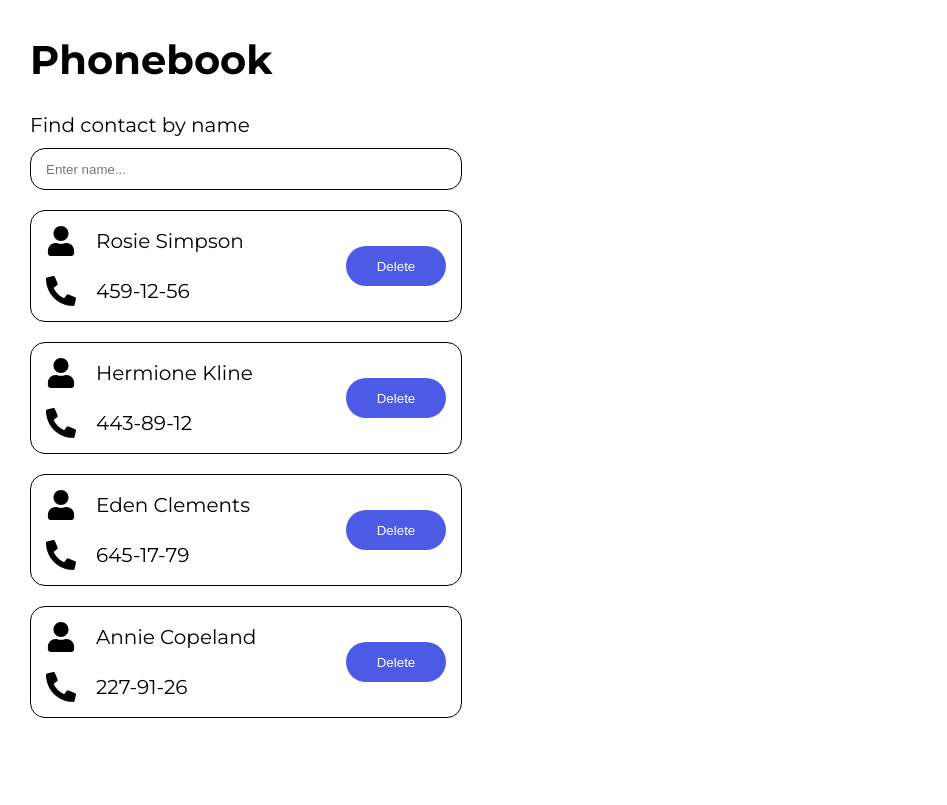
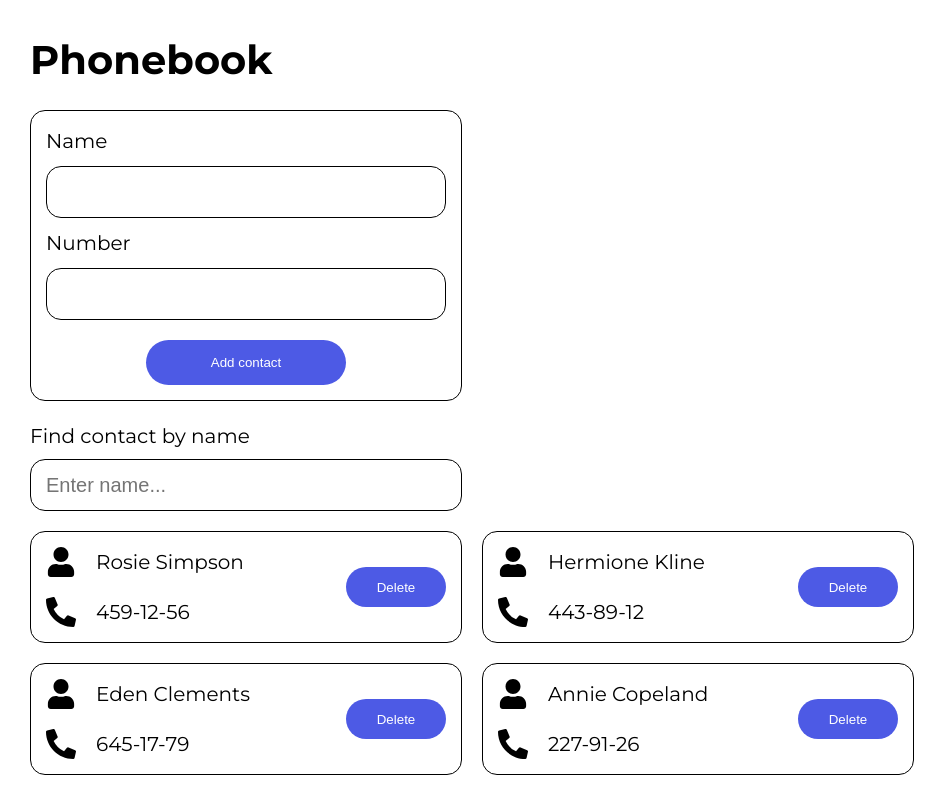
Before and after one commit to FedorovaElizaveta/goit-react-hw-03, a React (Vite) app: page / in a window 1280 px wide. Shown: the whole page, without its empty margins (0-947 px from the left). Built offline with nearby package versions, Linux system fonts and the light colour scheme.

Commit message:
Steps 3-5 completed

```diff
--- a/package.json
+++ b/package.json
@@ -11,6 +11,7 @@
   },
   "dependencies": {
     "formik": "^2.4.6",
+    "nanoid": "^5.0.7",
     "react": "^18.2.0",
     "react-dom": "^18.2.0",
     "react-icons": "^5.2.1",
--- a/src/App.jsx
+++ b/src/App.jsx
@@ -6,9 +6,16 @@ import SearchBox from "./components/SearchBox/SearchBox";
 import data from "./data.json";
 
 function App() {
-  const [contacts, setContacts] = useState(data);
+  const [contacts, setContacts] = useState(() => {
+    const currentContacts = localStorage.getItem("contacts");
+    return currentContacts ? JSON.parse(currentContacts) : data;
+  });
+  const [filteredContacts, setFilteredContacts] = useState([]);
   const [filter, setFilter] = useState("");
-  const [filteredContacts, setFilteredContacts] = useState(data);
+
+  useEffect(() => {
+    localStorage.setItem("contacts", JSON.stringify(contacts));
+  }, [contacts]);
 
   const handleChange = (event) => {
     const inputValue = event.target.value.toLowerCase().trim();
@@ -22,12 +29,21 @@ function App() {
     setFilteredContacts(filtredContacts);
   }, [filter, contacts]);
 
+  const handleSubmit = (newContact) => {
+    setContacts((contacts) => [...contacts, newContact]);
+  };
+
+  const deleteContact = (id) => {
+    const updatedContacts = contacts.filter((contact) => contact.id !== id);
+    setContacts(updatedContacts);
+  };
+
   return (
     <div>
       <h1>Phonebook</h1>
-      <ContactForm />
+      <ContactForm submit={handleSubmit} />
       <SearchBox handleChange={handleChange} />
-      <ContactList contacts={filteredContacts} />
+      <ContactList contacts={filteredContacts} deleteContact={deleteContact} />
     </div>
   );
 }
--- a/src/components/Contact/Contact.jsx
+++ b/src/components/Contact/Contact.jsx
@@ -2,12 +2,12 @@ import css from "./Contact.module.css";
 import { FaUser } from "react-icons/fa";
 import { FaPhoneAlt } from "react-icons/fa";
 
-const Contact = ({ contact }) => {
+const Contact = ({ contact, deleteContact }) => {
   const { name, number } = contact;
 
   return (
-    <li className={css.contactCardContainer}>
-      <div className={css.t}>
+    <li className={css.contactCardItem}>
+      <div className={css.contactCardContainer}>
         <div className={css.contactCardInfo}>
           <FaUser size={30} />
           <p>{name}</p>
@@ -17,7 +17,11 @@ const Contact = ({ contact }) => {
           <p>{number}</p>
         </div>
       </div>
-      <button className={css.contactCardBtn} type="button">
+      <button
+        onClick={() => deleteContact(contact.id)}
+        type="button"
+        className={css.contactCardBtn}
+      >
         Delete
       </button>
     </li>
--- a/src/components/Contact/Contact.module.css
+++ b/src/components/Contact/Contact.module.css
@@ -1,4 +1,4 @@
-.contactCardContainer {
+.contactCardItem {
   display: flex;
   align-items: center;
   justify-content: space-between;
@@ -6,6 +6,12 @@
   padding: 15px;
   border: 1px solid #000;
   border-radius: 15px;
+}
+
+.contactCardContainer {
+  display: flex;
+  flex-direction: column;
+  gap: 20px;
 }
 
 .contactCardInfo {
@@ -24,8 +30,7 @@
   transition: background-color 250ms ease-in-out;
 }
 
-.t {
-  display: flex;
-  flex-direction: column;
-  gap: 20px;
+.contactCardBtn:hover,
+.contactCardBtn:focus {
+  background-color: #404bbf;
 }
--- a/src/components/ContactForm/ContactForm.jsx
+++ b/src/components/ContactForm/ContactForm.jsx
@@ -1,5 +1,60 @@
-// import css from './ContactForm.module.css'
+import css from "./ContactForm.module.css";
+import { Formik, Form, Field, ErrorMessage } from "formik";
+import * as Yup from "yup";
+import { nanoid } from "nanoid";
 
-const ContactForm = () => {};
+const validationSchema = Yup.object().shape({
+  name: Yup.string()
+    .min(3, "Too short!")
+    .max(50, "Too long!")
+    .required("Required"),
+  number: Yup.string()
+    .matches(
+      /^\d{3}-\d{2}-\d{2}$/,
+      "Invalid phone number format (e.g., 459-12-56)"
+    )
+    .required("Required"),
+});
+
+const ContactForm = ({ submit }) => {
+  return (
+    <Formik
+      initialValues={{
+        name: "",
+        number: "",
+      }}
+      onSubmit={(values, actions) => {
+        const newContact = { ...values, id: nanoid() };
+        submit(newContact);
+        actions.resetForm();
+      }}
+      validationSchema={validationSchema}
+    >
+      <Form className={css.contactForm}>
+        <div className={css.contactFormInputWrapper}>
+          <label htmlFor="name">Name</label>
+          <Field name="name" type="text" className={css.contactFormInput} />
+          <ErrorMessage
+            name="name"
+            component="span"
+            className={css.contactFormError}
+          />
+
+          <label htmlFor="number">Number</label>
+          <Field name="number" type="text" className={css.contactFormInput} />
+          <ErrorMessage
+            name="number"
+            component="span"
+            className={css.contactFormError}
+          />
+        </div>
+
+        <button className={css.contactFormBtn} type="submit">
+          Add contact
+        </button>
+      </Form>
+    </Formik>
+  );
+};
 
 export default ContactForm;
--- a/src/components/ContactForm/ContactForm.module.css
+++ b/src/components/ContactForm/ContactForm.module.css
@@ -0,0 +1,44 @@
+.contactForm {
+  width: 400px;
+  padding: 15px;
+  margin-top: 20px;
+  margin-bottom: 20px;
+  border: 1px solid #000;
+  border-radius: 15px;
+}
+
+.contactFormInputWrapper {
+  display: flex;
+  flex-direction: column;
+  gap: 10px;
+  margin-bottom: 20px;
+}
+
+.contactFormInput {
+  height: 50px;
+  font-size: 20px;
+  padding: 0 15px;
+  border: 1px solid #000;
+  border-radius: 15px;
+}
+
+.contactFormBtn {
+  display: block;
+  margin: 0 auto;
+  width: 200px;
+  height: 45px;
+  color: #fff;
+  background-color: #4d5ae5;
+  border: none;
+  border-radius: 30px;
+  transition: background-color 250ms ease-in-out;
+}
+
+.contactFormBtn:hover,
+.contactFormBtn:focus {
+  background-color: #404bbf;
+}
+
+.contactFormError {
+  color: red;
+}
--- a/src/components/ContactList/ContactList.jsx
+++ b/src/components/ContactList/ContactList.jsx
@@ -1,11 +1,17 @@
 import css from "./ContactList.module.css";
 import Contact from "../Contact/Contact";
 
-const ContactList = ({ contacts }) => {
+const ContactList = ({ contacts, deleteContact }) => {
   return (
     <ul className={css.contactList}>
       {contacts.map((contact) => {
-        return <Contact contact={contact} key={contact.id} />;
+        return (
+          <Contact
+            contact={contact}
+            deleteContact={deleteContact}
+            key={contact.id}
+          />
+        );
       })}
     </ul>
   );
--- a/src/components/ContactList/ContactList.module.css
+++ b/src/components/ContactList/ContactList.module.css
@@ -1,5 +1,5 @@
 .contactList {
   display: flex;
-  flex-direction: column;
+  flex-wrap: wrap;
   gap: 20px;
 }
--- a/src/components/SearchBox/SearchBox.module.css
+++ b/src/components/SearchBox/SearchBox.module.css
@@ -1,12 +1,11 @@
 .searchBoxText {
-  margin-top: 20px;
   margin-bottom: 8px;
 }
 
 .searchBoxInput {
   width: 400px;
-  height: 40px;
-  padding-left: 20px;
+  height: 50px;
+  font-size: 20px;
   padding: 0 15px;
   border: 1px solid #000;
   border-radius: 15px;
```
Also changed, not shown: 1 other file (tests, documents, lock files or other folders).
